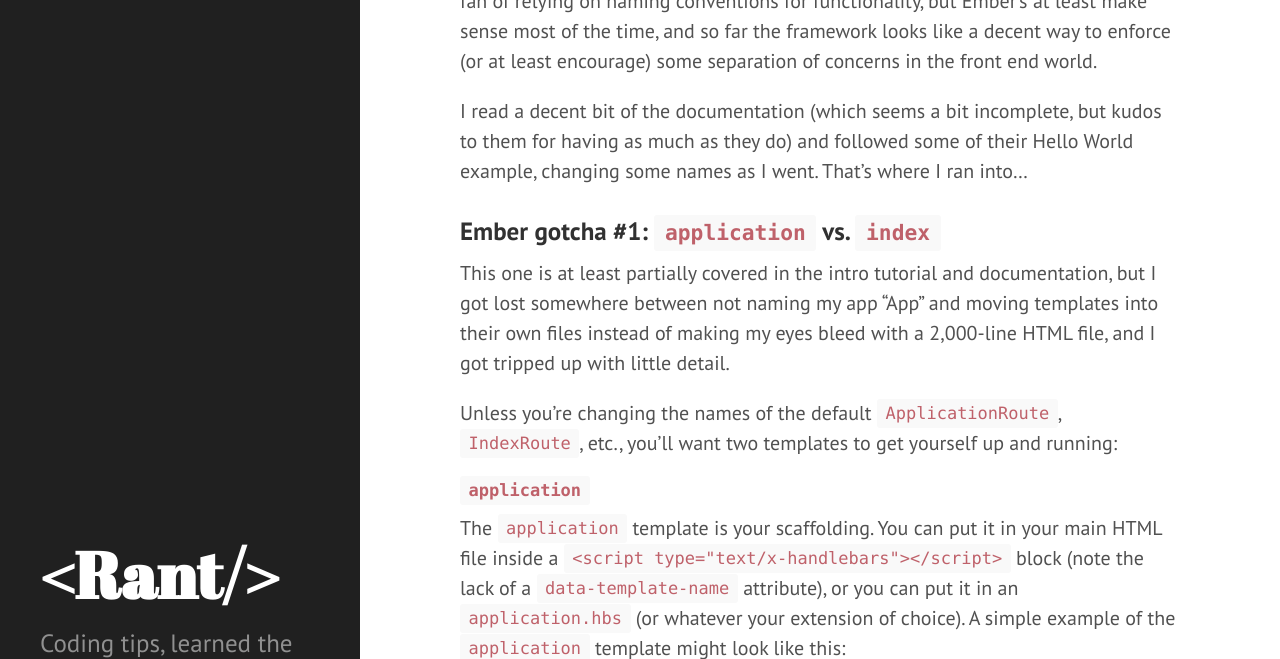
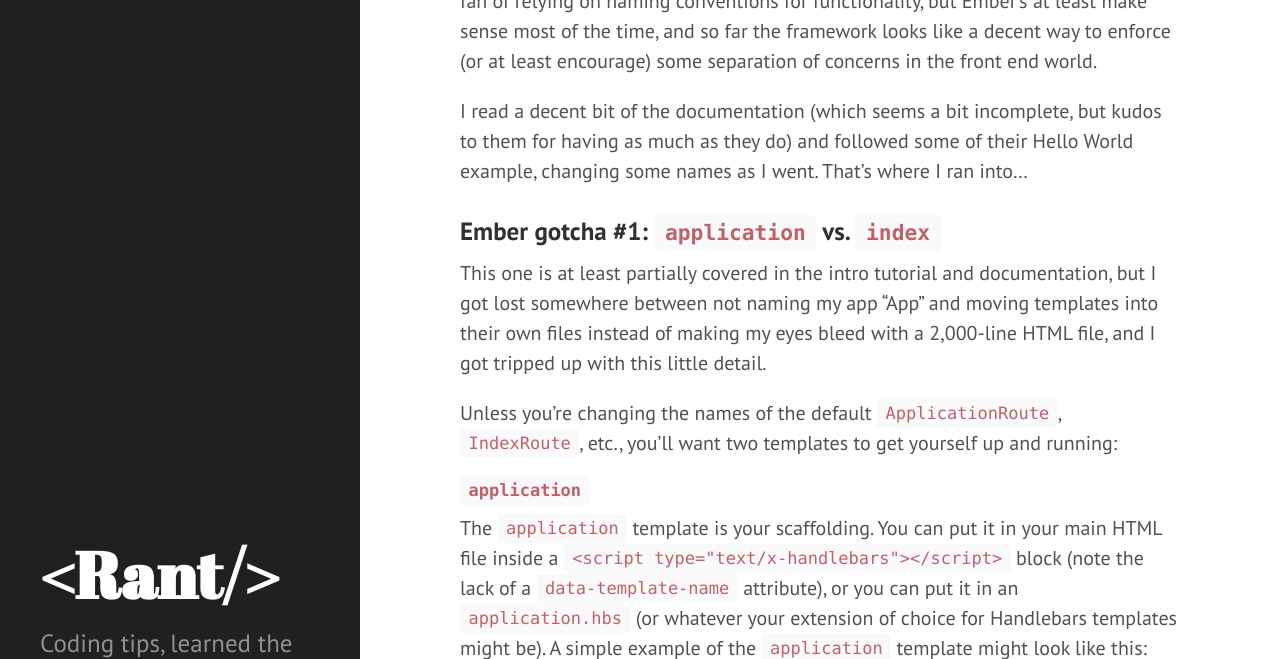
Before and after one commit to space-pope/space-pope.github.io, a Jekyll site: the page built from _posts/2014-06-01-ember-for-beginners.md, in a window 1280 px wide and 900 px high, scrolled down 638 px, cut to the strip 0-659 px from the top of the window. Built offline with Jekyll 4.4.1, drawn with Linux system fonts in a browser that asks for light colours; Markdown is read by kramdown in place of the engine named in the settings.

Commit message:
Proofread better next time!

```diff
--- a/_posts/2014-06-01-ember-for-beginners.md
+++ b/_posts/2014-06-01-ember-for-beginners.md
@@ -20,13 +20,13 @@
 
 ### Ember gotcha #1: `application` vs. `index`
 
-This one is at least partially covered in the intro tutorial and documentation, but I got lost somewhere between not naming my app "App" and moving templates into their own files instead of making my eyes bleed with a 2,000-line HTML file, and I got tripped up with little detail.
+This one is at least partially covered in the intro tutorial and documentation, but I got lost somewhere between not naming my app "App" and moving templates into their own files instead of making my eyes bleed with a 2,000-line HTML file, and I got tripped up with this little detail.
 
 Unless you're changing the names of the default `ApplicationRoute`, `IndexRoute`, etc., you'll want two templates to get yourself up and running:
 
 #### **`application`**
 
-The `application` template is your scaffolding. You can put it in your main HTML file inside a `<script type="text/x-handlebars"></script>` block (note the lack of a `data-template-name` attribute), or you can put it in an `application.hbs` (or whatever your extension of choice). A simple example of the `application` template might look like this:
+The `application` template is your scaffolding. You can put it in your main HTML file inside a `<script type="text/x-handlebars"></script>` block (note the lack of a `data-template-name` attribute), or you can put it in an `application.hbs` (or whatever your extension of choice for Handlebars templates might be). A simple example of the `application` template might look like this:
   <script src="https://gist.github.com/space-pope/3af8fa82dd82df8614fd.js?file=application.hbs"></script>
 Notice the {%raw%}{{outlet}}{%endraw%} tag (or "helper"). That's where your dynamic content will be rendered—dynamic content that will first come from . . .
 
```
